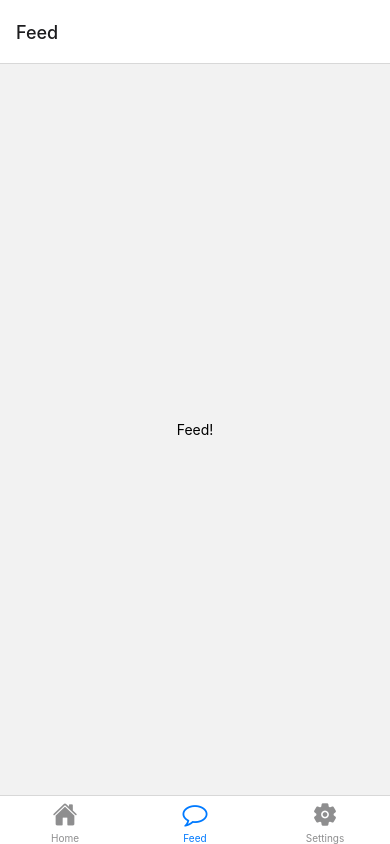
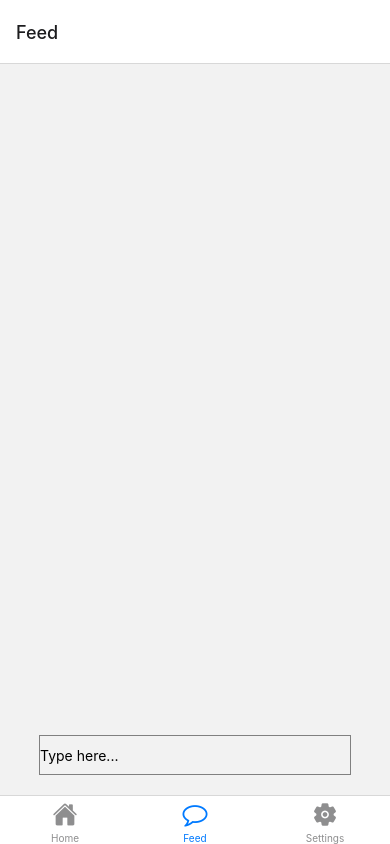
Before and after one commit to Leukos974/Open-Epitech-Jam, a React Native app in the folder OpenProject/: screen /Feed in a window 390 px wide. Built offline with nearby package versions, Linux system fonts and the light colour scheme.

Commit message:
add message box

```diff
--- a/OpenProject/components/FeedScreen.js
+++ b/OpenProject/components/FeedScreen.js
@@ -1,10 +1,32 @@
 import * as React from 'react';
-import { Text, View } from 'react-native';
+import { View, TextInput, StyleSheet } from 'react-native';
 
 export function FeedScreen() {
+  const [text, setText] = React.useState('');
+
   return (
-    <View style={{ flex: 1, justifyContent: 'center', alignItems: 'center' }}>
-      <Text>Feed!</Text>
+    <View style={styles.container}>
+      <TextInput
+        style={styles.input}
+        onChangeText={setText}
+        value={text}
+        placeholder="Type here..."
+      />
     </View>
   );
 }
+
+const styles = StyleSheet.create({
+  container: {
+    flex: 1,
+    flexDirection: 'column-reverse',
+    alignItems: 'center',
+    marginBottom: 20,
+  },
+  input: {
+    height: 40,
+    borderColor: 'gray',
+    borderWidth: 1,
+    width: '80%',
+  },
+});
```
